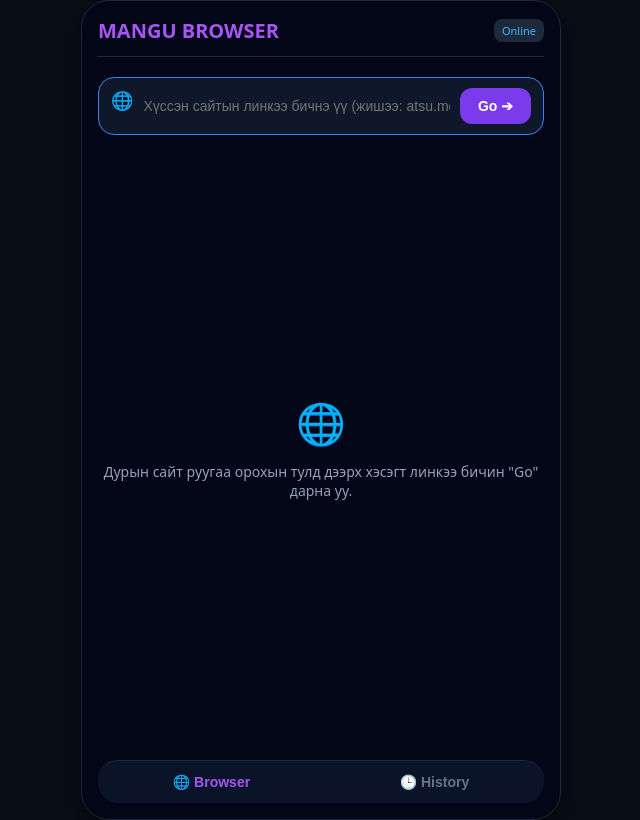
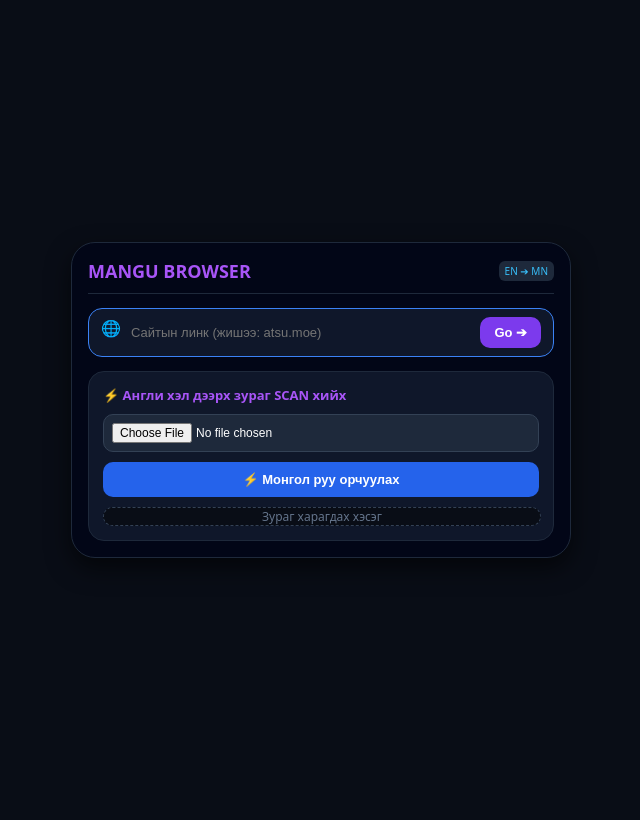
Before and after one commit to eternals916-prog/mangu-web, a website: page public/index.html in a window 1280 px wide. Shown: the whole page, without its empty margins (319-959 px from the left). Drawn offline with Linux system fonts and the light colour scheme.

Commit message:
Update index.html

```diff
--- a/public/index.html
+++ b/public/index.html
@@ -3,7 +3,7 @@
 <head>
   <meta charset="UTF-8" />
   <meta name="viewport" content="width=device-width, initial-scale=1.0" />
-  <title>MANGU BROWSER</title>
+  <title>MANGU BROWSER & EN-MN SCANNER</title>
   <style>
     body {
       margin: 0;
@@ -18,28 +18,27 @@
     }
     .app-container {
       width: 100%;
-      max-width: 480px;
-      height: 820px;
+      max-width: 500px;
       background-color: #020617;
       border: 1px solid #1e293b;
-      border-radius: 28px;
+      border-radius: 24px;
       padding: 16px;
       box-sizing: border-box;
       display: flex;
       flex-direction: column;
-      justify-content: space-between;
-      box-shadow: 0 10px 25px rgba(0,0,0,0.5);
+      gap: 14px;
+      box-shadow: 0 10px 25px rgba(0,0,0,0.6);
     }
     .header {
       display: flex;
       justify-content: space-between;
       align-items: center;
-      padding-bottom: 12px;
+      padding-bottom: 10px;
       border-bottom: 1px solid #1e293b;
     }
     .header h2 {
       margin: 0;
-      font-size: 20px;
+      font-size: 18px;
       color: #a855f7;
       font-weight: 900;
     }
@@ -48,81 +47,125 @@
       gap: 8px;
       background-color: #0f172a;
       border: 1px solid #3b82f6;
-      border-radius: 16px;
-      padding: 10px 12px;
-      margin-top: 20px;
+      border-radius: 14px;
+      padding: 8px 12px;
     }
     .search-box input {
       flex: 1;
       background: transparent;
       border: none;
       color: #fff;
-      font-size: 14px;
+      font-size: 13px;
       outline: none;
     }
     .search-box button {
       background-color: #7c3aed;
       border: none;
       color: #fff;
-      padding: 10px 18px;
-      border-radius: 12px;
+      padding: 8px 14px;
+      border-radius: 10px;
       font-weight: bold;
       cursor: pointer;
-      font-size: 14px;
+      font-size: 13px;
     }
-    .content {
-      flex: 1;
+    .scan-card {
+      background-color: #0f172a;
+      border: 1px solid #1e293b;
+      border-radius: 16px;
+      padding: 14px;
       display: flex;
       flex-direction: column;
+      gap: 10px;
+    }
+    input[type="file"] {
+      background: #1e293b;
+      border: 1px solid #334155;
+      color: #fff;
+      padding: 8px;
+      border-radius: 10px;
+      font-size: 12px;
+      outline: none;
+      width: 100%;
+      box-sizing: border-box;
+    }
+    .btn-translate {
+      background-color: #2563eb;
+      border: none;
+      color: #fff;
+      padding: 10px;
+      border-radius: 10px;
+      font-weight: bold;
+      cursor: pointer;
+      font-size: 13px;
+      width: 100%;
+    }
+    .btn-translate:hover {
+      background-color: #1d4ed8;
+    }
+    .preview-box {
+      width: 100%;
+      max-height: 250px;
+      background: #090d16;
+      border: 1px dashed #334155;
+      border-radius: 12px;
+      display: flex;
       justify-content: center;
       align-items: center;
-      text-align: center;
-      color: #64748b;
-      gap: 12px;
+      overflow: hidden;
     }
-    .bottom-nav {
-      display: flex;
-      justify-content: space-around;
-      background-color: #0b1329;
-      padding: 12px 0;
-      border-top: 1px solid #1e293b;
-      border-radius: 20px;
+    .preview-box img {
+      max-width: 100%;
+      max-height: 100%;
+      object-fit: contain;
     }
-    .nav-btn {
-      background: none;
-      border: none;
-      color: #a855f7;
-      font-weight: bold;
-      cursor: pointer;
-      font-size: 14px;
+    .result-box {
+      background: #1e293b;
+      border-radius: 10px;
+      padding: 10px;
+      font-size: 13px;
+      color: #f1f5f9;
+      line-height: 1.4;
+      display: none;
     }
   </style>
 </head>
 <body>
 
   <div class="app-container">
-    <div>
+    <!-- Header -->
     <div class="header">
       <h2>MANGU BROWSER</h2>
-        <span style="font-size: 11px; background: #1e293b; padding: 4px 8px; border-radius: 8px; color: #38bdf8;">Online</span>
+      <span style="font-size: 10px; background: #1e293b; padding: 3px 6px; border-radius: 6px; color: #38bdf8;">EN ➔ MN</span>
     </div>
 
     <!-- Address Bar -->
     <form onsubmit="openSite(event)" class="search-box">
-        <span style="font-size: 18px;">🌐</span>
-        <input type="text" id="urlInput" placeholder="Хүссэн сайтын линкээ бичнэ үү (жишээ: atsu.moe)" />
+      <span style="font-size: 16px;">🌐</span>
+      <input type="text" id="urlInput" placeholder="Сайтын линк (жишээ: atsu.moe)" />
       <button type="submit">Go ➔</button>
     </form>
+
+    <!-- Scan & Translate Section -->
+    <div class="scan-card">
+      <div style="font-size: 13px; font-weight: bold; color: #a855f7;">⚡ Англи хэл дээрх зураг SCAN хийх</div>
+
+      <input type="file" id="imageInput" accept="image/*" onchange="previewImage(event)" />
+
+      <button class="btn-translate" id="scanBtn" onclick="scanImage()">⚡ Монгол руу орчуулах</button>
+
+      <!-- Preview Image -->
+      <div class="preview-box" id="previewBox">
+        <span style="color: #64748b; font-size: 12px;">Зураг харагдах хэсэг</span>
       </div>
 
-    <div class="content">
-      <div style="font-size: 40px;">🌐</div>
-      <div style="font-size: 14px; color: #94a3b8;">Дурын сайт руугаа орохын тулд дээрх хэсэгт линкээ бичин "Go" дарна уу.</div>
+      <!-- Result Area -->
+      <div class="result-box" id="resultArea">
+        <div style="font-size: 11px; color: #c084fc; font-weight: bold; margin-bottom: 4px;">🇲🇳 Монгол орчуулга:</div>
+        <div id="translatedText">Боловсруулж байна...</div>
+        <hr style="border-color: #334155; margin: 8px 0;" />
+        <div style="font-size: 11px; color: #64748b; font-weight: bold;">Олсон англи текст:</div>
+        <div id="originalText" style="font-size: 11px; color: #94a3b8;"></div>
       </div>
-
-    <div class="bottom-nav">
-      <button class="nav-btn">🌐 Browser</button>
-      <button class="nav-btn" style="color: #64748b;">🕒 History</button>
     </div>
   </div>
 
@@ -136,6 +179,62 @@
       }
       window.open(url, '_blank');
     }
+
+    function previewImage(event) {
+      const file = event.target.files[0];
+      if (file) {
+        const reader = new FileReader();
+        reader.onload = function(e) {
+          const previewBox = document.getElementById('previewBox');
+          previewBox.innerHTML = `<img src="${e.target.result}" alt="Preview" />`;
+        }
+        reader.readAsDataURL(file);
+      }
+    }
+
+    async function scanImage() {
+      const fileInput = document.getElementById('imageInput');
+      const scanBtn = document.getElementById('scanBtn');
+      const resultArea = document.getElementById('resultArea');
+      const translatedText = document.getElementById('translatedText');
+      const originalText = document.getElementById('originalText');
+
+      if (fileInput.files.length === 0) {
+        alert('Эхлээд зургаа сонгоно уу!');
+        return;
+      }
+
+      const formData = new FormData();
+      formData.append('image', fileInput.files[0]);
+      formData.append('lang', 'eng'); // зөвхөн англи хэлээр уншина
+
+      scanBtn.disabled = true;
+      scanBtn.innerText = '⏳ Уншиж байна...';
+      resultArea.style.display = 'block';
+      translatedText.innerText = 'Зургийг SCAN хийж байна...';
+      originalText.innerText = '';
+
+      try {
+        const response = await fetch('/api/scan', {
+          method: 'POST',
+          body: formData
+        });
+
+        const data = await response.json();
+
+        if (data.error) {
+          translatedText.innerText = data.error;
+        } else {
+          translatedText.innerText = data.translatedText || 'Текст олдсонгүй.';
+          originalText.innerText = data.originalText || '';
+        }
+      } catch (err) {
+        translatedText.innerText = 'Сүлжээний алдаа гарлаа.';
+      } finally {
+        scanBtn.disabled = false;
+        scanBtn.innerText = '⚡ Монгол руу орчуулах';
+      }
+    }
   </script>
 
 </body>
```
Lines whose indentation alone changed are shown as unchanged.
